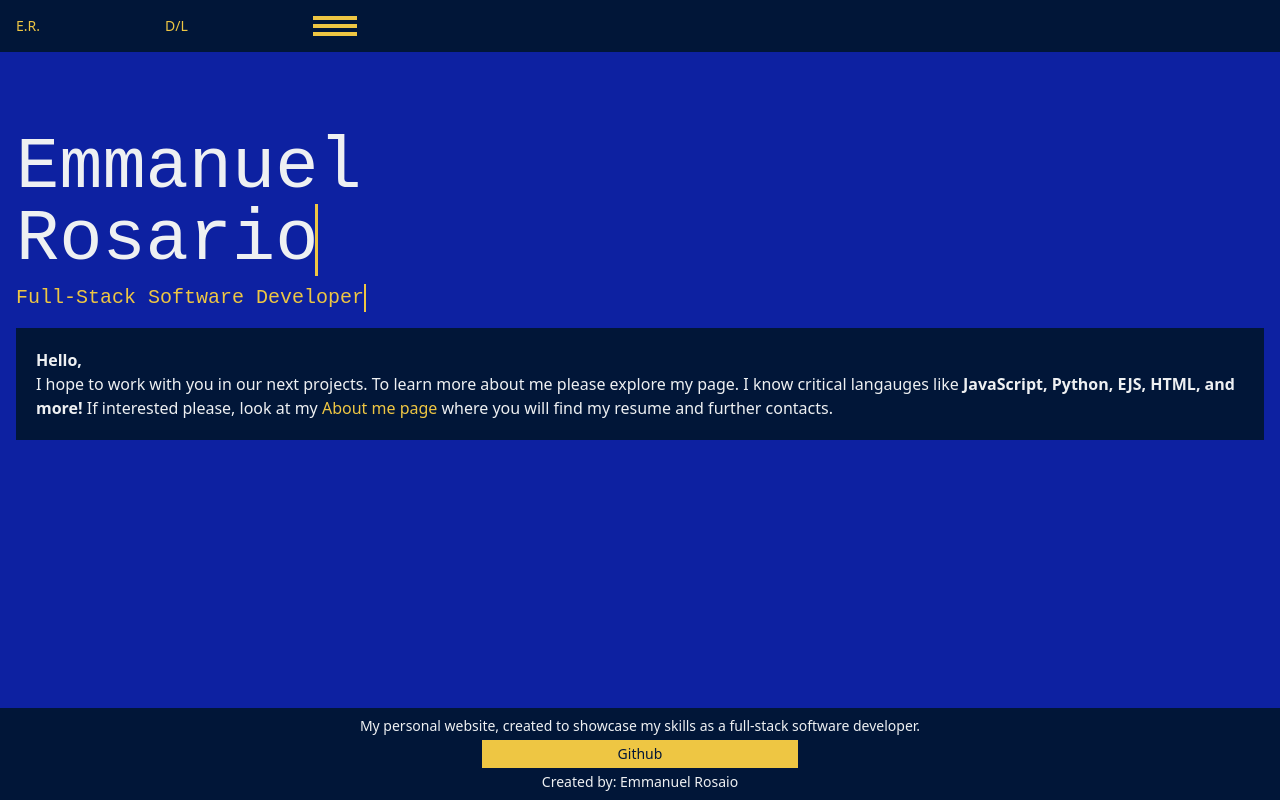
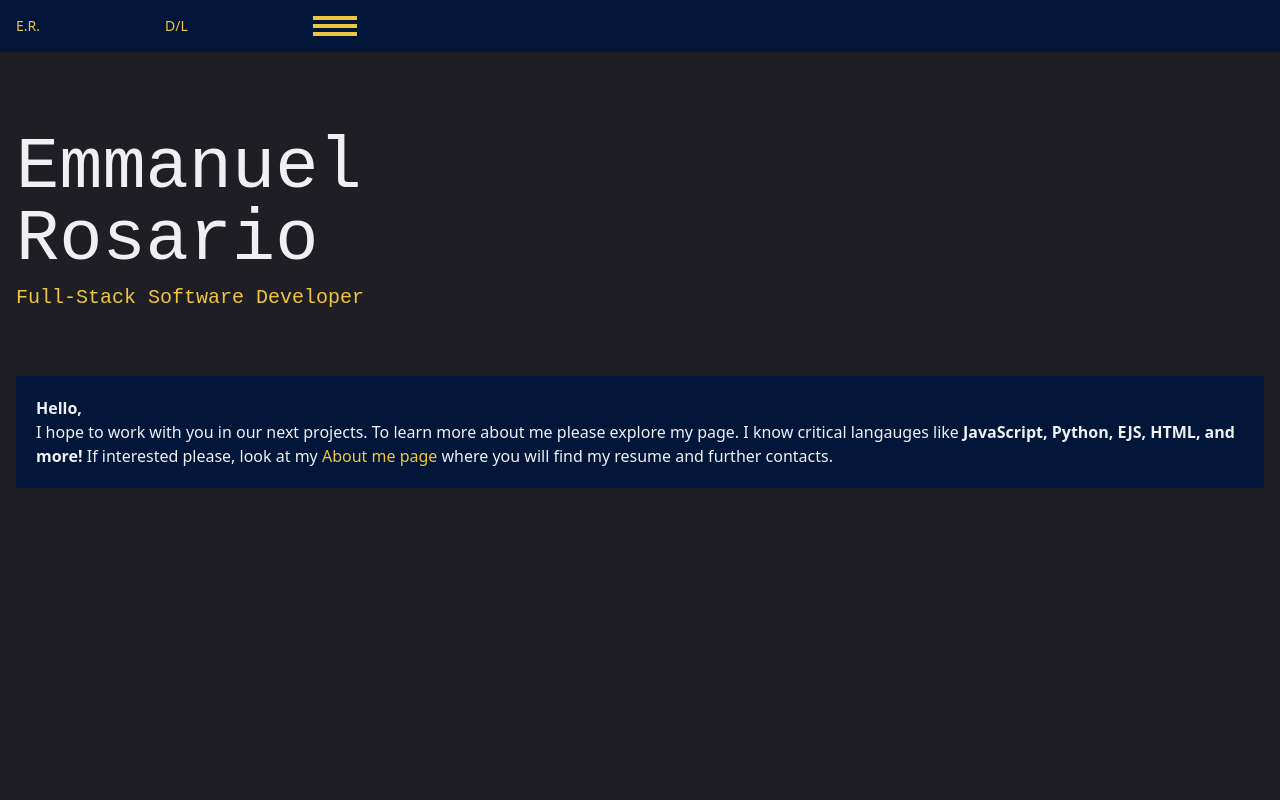
Before and after one commit to RosarioManny/ERosario-Portfolio-Site, a React (Vite) app: page /home in a window 1280 px wide. Shown: the top 800 px of the page. Built offline with nearby package versions, Linux system fonts and the light colour scheme.

Commit message:
Home Cleanup

```diff
--- a/src/App.css
+++ b/src/App.css
@@ -8,7 +8,7 @@ White - #EEF0F2
 */
 
 #root {
-  background: #0D21A1;
+  /* background: #0D21A1; */
   height: 100%;
 }
 
@@ -31,7 +31,7 @@ White - #EEF0F2
 .typewriter-lastname {
   width: 7ch;
   border-right: 3px solid #EEC643;
-  animation: typing .8s steps(7), blink 1s steps(1) 2s 1 normal forwards, cursor-fadeout .5s 2s alternate;
+  animation: typing .8s steps(7), blink 1s steps(1) 2s 1 normal forwards, cursor-fadeout 2s 3s forwards;
   animation-delay: .9s;
 }
 
@@ -49,7 +49,6 @@ White - #EEF0F2
   animation-delay: .5s;
 }
 
-
 /* Reused keyframes */
 @keyframes typing {
   0% {
@@ -65,6 +64,6 @@ White - #EEF0F2
 
 @keyframes cursor-fadeout {
   1%, 100% {
-    border-color: transparent;
+    border-right: transparent;
   }
 }
--- a/src/App.jsx
+++ b/src/App.jsx
@@ -14,9 +14,9 @@ import Talkthroughit from './components/ProjectsDetails/Talkthrough_it'
 
 function App() {
   return (
-    <div className="flex flex-col min-h-screen">
+    <div className="bg-onyx min-h-screen flex flex-col">
       <Navbar element={Navbar}/>
-      <main className='flex-grow'>
+      <main className=''>
         <Routes>
           <Route path="/" element={<EnterSite />} />
           <Route path="/home" element={<Home />} />
--- a/src/components/Home.jsx
+++ b/src/components/Home.jsx
@@ -2,32 +2,40 @@ import { Link } from "react-router-dom";
 import { theme } from "/src/styles/style.js";
 import { useEffect, useState } from "react";
 
+const ANIMATION_TIMING = {
+  firstName: 901,
+  lastName: 2001
+};
 const Home = () => {
-  const [firstNameFinished, setFirstNameFinished] = useState(false);
-  const [lastNameFinished, setLastNameFinished] = useState(false)
+  const [nameAnimations, setNameAnimations] = useState({
+    firstName: false,
+    lastName: false
+  });
 
-  // This effect will track when the first name finishes its typing animation.
   useEffect(() => {
-    const firstTimer = setTimeout(() => {
-      setFirstNameFinished(true);
-    }, 1001);
+    const timers = [
+      setTimeout(
+        () => setNameAnimations(prev => ({ ...prev, firstName: true })),
+        ANIMATION_TIMING.firstName
+      ),
+      setTimeout(
+        () => setNameAnimations(prev => ({ ...prev, lastName: true })),
+        ANIMATION_TIMING.lastName
+      )
+    ];
 
-    const secondTimer = setTimeout(() => {
-      setLastNameFinished(true);
-    }, 2001)
-
-    return () => clearTimeout(firstTimer, secondTimer);
+    return () => timers.forEach(clearTimeout);
   }, []);
 
   return(
-    <>
+    <section className="bg-onyx h-screen">
       <section className="flex-col">
         <div className="">
-              <h1 className={`${theme.heading.home} flex flex-col`}>
-                <p className="typewriter typewriter-firstname ">Emmanuel</p>
+              <h1 className={`${theme.heading.home} mt-20 flex flex-col`}>
+                <p className="typewriter typewriter-firstname">Emmanuel</p>
                 <p className={`typewriter typewriter-lastname` }
                   style={{
-                    visibility: firstNameFinished ? "visible" : "hidden",
+                    visibility: nameAnimations.firstName ? "visible" : "hidden",
                   }}
                   >
                   Rosario
@@ -37,7 +45,7 @@ const Home = () => {
             <h3 className="">
             <p className={`typewriter typewriter-title` }
                   style={{
-                    visibility: lastNameFinished ? "visible" : "hidden",
+                    visibility: nameAnimations.lastName ? "visible" : "hidden",
                   }}
                   >
                   Full-Stack Software Developer
@@ -45,9 +53,9 @@ const Home = () => {
             </h3>
           </div>
         </div>
-        <div className="container">
-          <div className="slides">
-            <p className={`${theme.bodyText.default} ${theme.container.default}`}>
+        <div className="">
+          <div className="">
+            <p className={`${theme.bodyText.default} ${theme.container.default} my-16`}>
               <b>Hello,</b>
                 <br/>
                 I hope to work with you in our next projects. To learn more about me please explore my page.
@@ -58,7 +66,7 @@ const Home = () => {
           </div>
         </div>
       </section>
-    </>
+    </section>
   )
 }
 
--- a/src/components/partials/_Footer.jsx
+++ b/src/components/partials/_Footer.jsx
@@ -4,7 +4,7 @@ import { Link } from "react-router-dom";
 const Footer = () => {
   return (
     <>
-    <section className="bg-midnight items-center m-max flex flex-col space-y-1 text-frost text-sm p-2 flex position-fixed bottom-0 right-0 left-0">
+    <section className={`${theme.container.footer}`}>
       <div> My personal website, created to showcase my skills as a full-stack software developer. </div>
       <button className="bg-sunburst text-midnight inline-flex justify-center p-1 w-1/4">
         <Link to="https://github.com/RosarioManny/My-Website.git"> Github </Link>
--- a/src/components/partials/_Navbar.jsx
+++ b/src/components/partials/_Navbar.jsx
@@ -12,9 +12,11 @@ const Navbar = () =>  {
 
   useEffect(() => {
     if (isToggled) {
-      document.body.style.overflow = "hidden"; // Disable scrolling
+       // Disable scrolling
+      document.body.style.overflow = "hidden";
     } else {
-      document.body.style.overflow = "auto"; // Enable scrolling
+
+      document.body.style.overflow = "auto";
     }
 
     return () => {
--- a/src/index.css
+++ b/src/index.css
@@ -12,14 +12,12 @@ White - EEF0F2
 @tailwind utilities;
 
 body, html {
-  margin: 0; /* Sets the navbar all the way to edge */
-  height: 100%;
-  background-color: #0D21A1;
-  /* width: 100vw; */
-  /* overflow: scroll; */
+  /* margin: 0;
+  /* height: 100%; */
+  /* background-color: #0D21A1; */
   overscroll-behavior: none;
 }
-
+/*
 section {
   height: vh;
-}
+} */
--- a/src/styles/style.js
+++ b/src/styles/style.js
@@ -36,6 +36,7 @@ export const theme = {
     default: "bg-midnight p-5 p m-4",
     img: "bg-midnight p-3",
     nav: "bg-midnight p-4 space-x-[125px] flex top-0 right-0 left-0",
+    footer: "bg-midnight items-center m-max flex flex-col space-y-1 text-frost text-sm p-2 flex position-fixed bottom-0 right-0 left-0",
     socialsLogos: "bg-sunburst p-2",
     description: "bg-midnight text-frost mx-4 mb-6",
     button: "bg-sunburst p-2 mb-2  w-fit m-5 hover:bg-midnight hover:text-frost transition duration-300 ease-in-out"
@@ -43,6 +44,32 @@ export const theme = {
   navMenu: {
     burger: "bg-sunburst transition-all duration-300 ease-in-out transform h-1 w-11",
     offScreen: "bg-midnight h-screen w-full max-w-[450px] fixed top-0 flex flex-col space-y-9 items-center justify-center text-center text-3xl font-medium transition-all ease-in-out duration-300 off-screen-menu",
+  },
+  // DARK MODE
+  dkHeading: {
+    default: "text-sunburst text-3xl mt-6 font-semibold",
+    home: "text-frost text-7xl mt-20 mx-4 font-sans",
+  },
+  dkSubheading: {
+    default: "text-frost text-lg",
+    home: "text-sunburst text-xl my-2 mx-4",
+  },
+  dkBodyText: {
+    default: "text-frost text-balance",
+    nav: "text-sunburst text-sm",
+  },
+  dkCard: {
+  },
+  dkContainer: {
+    default: "bg-midnight p-5 p m-4",
+    img: "bg-midnight p-3",
+    nav: "bg-midnight p-4 space-x-[125px] flex top-0 right-0 left-0",
+    socialsLogos: "bg-sunburst p-2",
+    description: "bg-midnight text-frost mx-4 mb-6",
+    button: "bg-sunburst p-2 mb-2  w-fit m-5 hover:bg-midnight hover:text-frost transition duration-300 ease-in-out"
+  },
+  dkNavMenu: {
+    burger: "bg-sunburst transition-all duration-300 ease-in-out transform h-1 w-11",
+    offScreen: "bg-midnight h-screen w-full max-w-[450px] fixed top-0 flex flex-col space-y-9 items-center justify-center text-center text-3xl font-medium transition-all ease-in-out duration-300 off-screen-menu",
   }
-  // DARK MODE
 }
```
